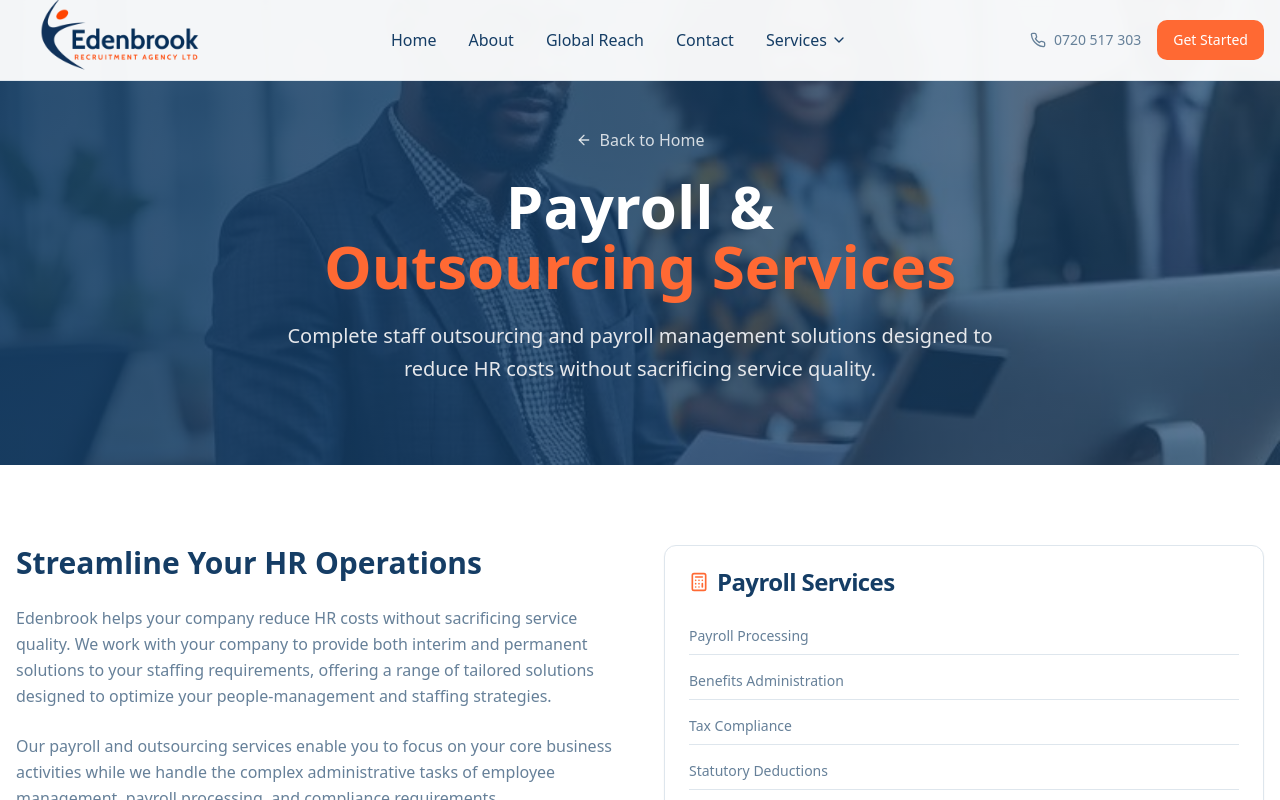
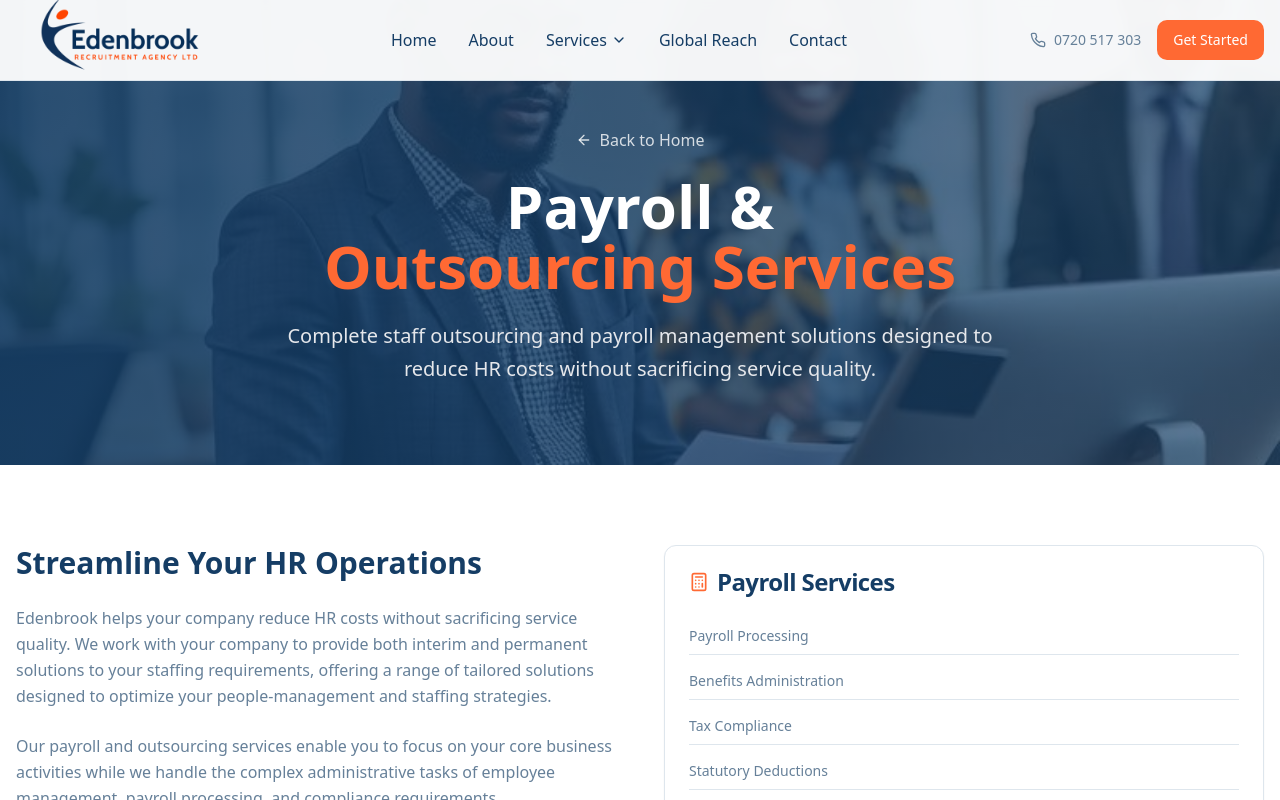
Before and after one commit to olivionate/edenbrook-recruitment-agency, a React (Vite) app: page /services/payroll in a window 1280 px wide. Shown: the top 800 px of the page. Built offline with nearby package versions, Linux system fonts and the light colour scheme; the HTML template or start-up script is replaced by a standard one.

Commit message:
Reorder navigation menu

```diff
--- a/src/components/Navigation.tsx
+++ b/src/components/Navigation.tsx
@@ -13,9 +13,12 @@ import edenbookLogo from "@/assets/edenbrook-logo.png";
 const Navigation = () => {
   const [isMenuOpen, setIsMenuOpen] = useState(false);
 
-  const navItems = [
+  const navItemsBefore = [
     { name: "Home", href: "#home" },
     { name: "About", href: "#about" },
+  ];
+
+  const navItemsAfter = [
     { name: "Global Reach", href: "#global" },
     { name: "Contact", href: "#contact" },
   ];
@@ -48,7 +51,7 @@ const Navigation = () => {
 
           {/* Desktop Navigation */}
           <div className="hidden md:flex items-center space-x-8">
-            {navItems.map((item) => (
+            {navItemsBefore.map((item) => (
               <button
                 key={item.name}
                 onClick={() => scrollToSection(item.href)}
@@ -77,6 +80,16 @@ const Navigation = () => {
                 ))}
               </DropdownMenuContent>
             </DropdownMenu>
+
+            {navItemsAfter.map((item) => (
+              <button
+                key={item.name}
+                onClick={() => scrollToSection(item.href)}
+                className="text-foreground hover:text-brand-orange transition-colors duration-300 font-medium"
+              >
+                {item.name}
+              </button>
+            ))}
           </div>
 
           {/* Contact Info & CTA */}
@@ -107,7 +120,7 @@ const Navigation = () => {
         {isMenuOpen && (
           <div className="md:hidden py-4 border-t border-border">
             <div className="flex flex-col space-y-4">
-              {navItems.map((item) => (
+              {navItemsBefore.map((item) => (
                 <button
                   key={item.name}
                   onClick={() => scrollToSection(item.href)}
@@ -133,6 +146,17 @@ const Navigation = () => {
                   ))}
                 </div>
               </div>
+
+              {navItemsAfter.map((item) => (
+                <button
+                  key={item.name}
+                  onClick={() => scrollToSection(item.href)}
+                  className="text-left text-foreground hover:text-brand-orange transition-colors duration-300 font-medium py-2"
+                >
+                  {item.name}
+                </button>
+              ))}
+
               <div className="pt-4 border-t border-border">
                 <div className="flex items-center space-x-2 text-sm text-muted-foreground mb-3">
                   <Phone className="h-4 w-4" />
```
